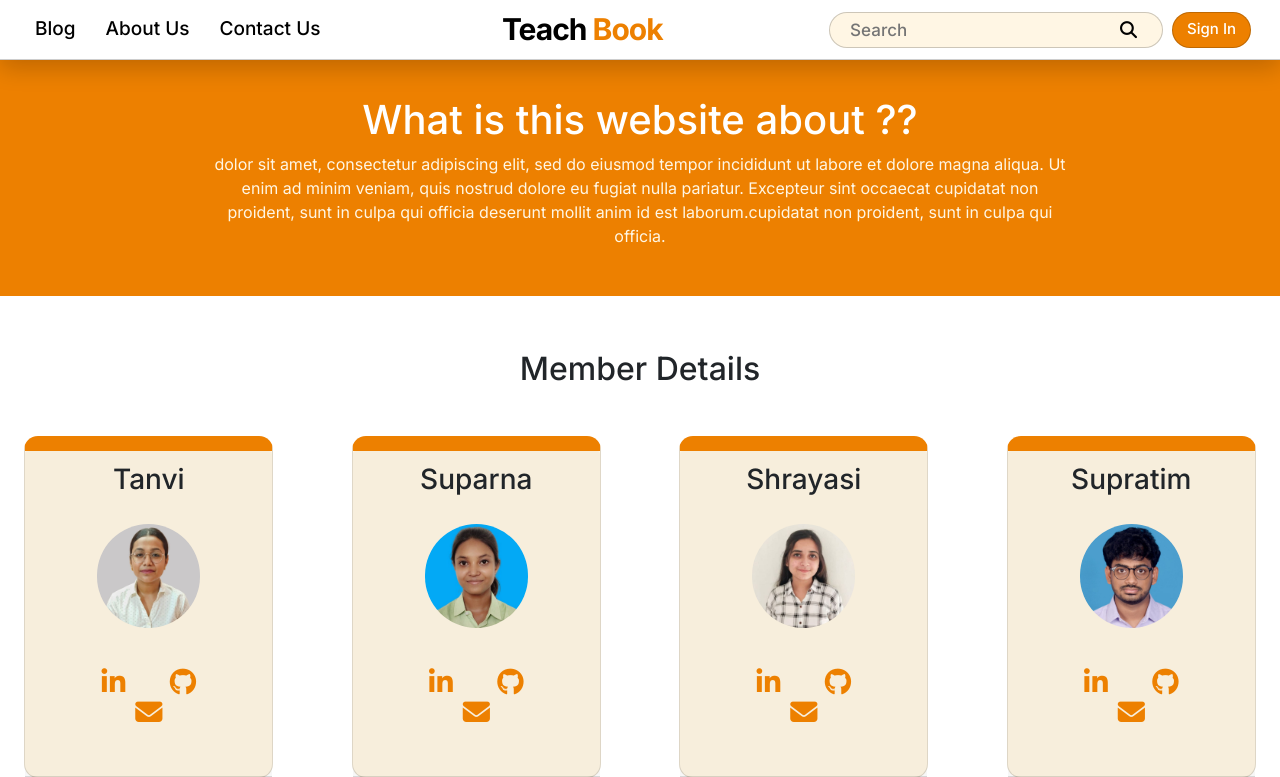
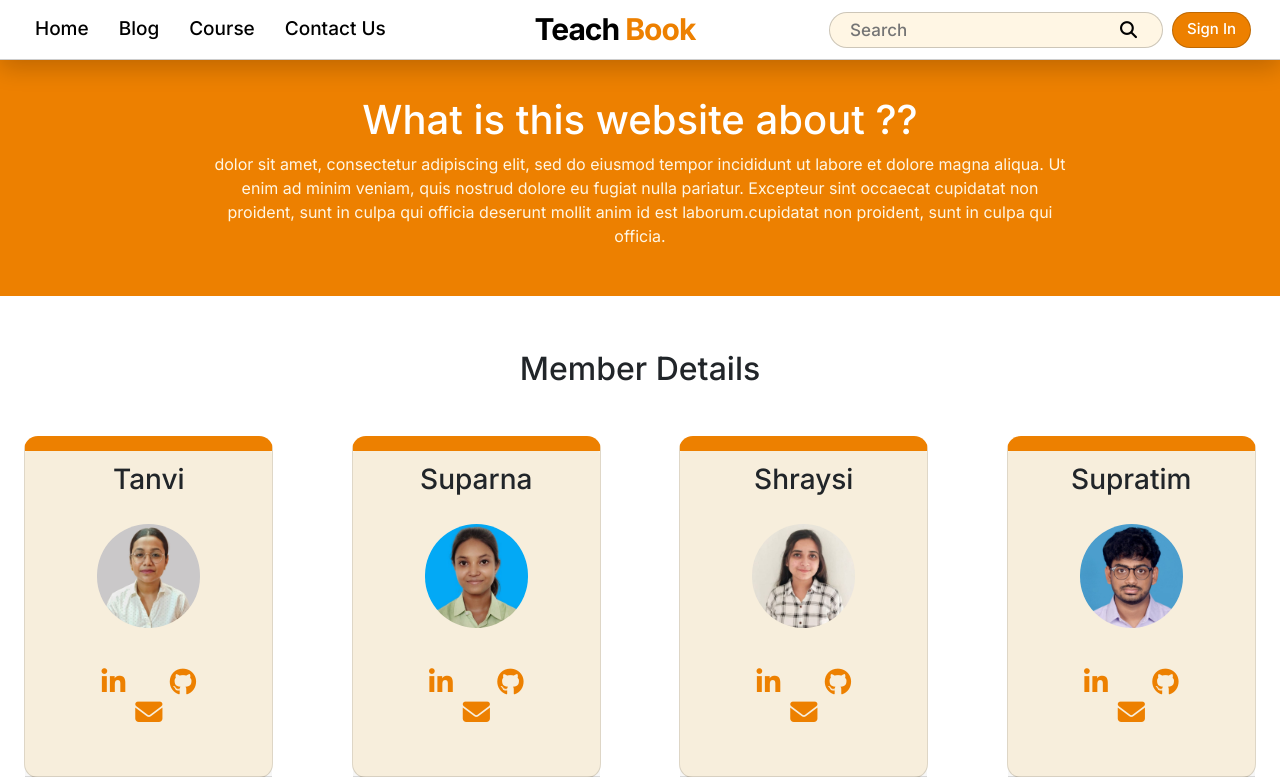
Before and after one commit to SUPARNA150/TEACHBOOK, a web app: file public/pages/aboutUs_Index.html in a window 1280 px wide. Shown: the top 777 px of the page. Run offline with its HTML, style and script files only (its server is not run), Linux system fonts and the light colour scheme; some libraries are stand-ins or nearby versions.

Commit message:
added links in about us page

```diff
--- a/public/pages/aboutUs_Index.html
+++ b/public/pages/aboutUs_Index.html
@@ -47,8 +47,9 @@
    <header class="header">
     <nav class="fixed-top">
         <div class="nav-items">
-            <li><a href="#">Blog</a></li>
-            <li><a href="#">About Us</a></li>
+            <li><a href="/public/index.html">Home</a></li>
+            <li><a href="/public/pages/blog.html">Blog</a></li>
+            <li><a href="/public/pages/courseMore.html">Course</a></li>
             <li><a href="#">Contact Us</a></li>
         </div>
 
@@ -74,7 +75,8 @@
                 <button type="submit" class="fas fa-search"></button>
             </form>
             <div class="sign">
-                <button class="button">Sign In</button>
+              <a href="/public/pages/login.html"><button class="button">Sign In</button></a>
+
             </div>
         </div>
     </nav>
@@ -82,7 +84,10 @@
 
 <!-- HEADER SECTION ENDS  -->
 
-    <!-- title section  -->
+
+
+
+<!-- HOME SECTION STARTS  -->
 
     <section class="colored-section" id="title">
       <div class="container-fluid">
@@ -103,7 +108,14 @@
       </div>
     </section>
 
-    <!-- Members Details -->
+<!-- HOME SECTION ENDS  -->
+
+
+
+
+
+<!-- MEMBERS SECTION STARTS  -->
+
     <section id="memberDetails">
 
       <h2 class="section-heading">Member Details</h2>
@@ -139,7 +151,7 @@
         <div class="memberDetails-column col-lg-3 col-md-6">
           <div class="card">
             <div class="card-header">
-              <h3>Shrayasi</h3>
+              <h3>Shraysi</h3>
               <img class="card-img-top rounded-circle profileImg" src="/public/Image/shraysiPic.jpg" alt="imageShrayasi">
               <div class="card-body">
                 <p>
@@ -166,6 +178,10 @@
         </div>
       </div>
 
+<!-- MEMBERS SECTION STARTS -->
+
+
+
 
 <!-- FOOTER SECTION STARTS -->
 
@@ -177,8 +193,8 @@
               <ul>
                   <li><a href="/public/index.html">home</a></li>
                   <li><a href="/public/pages/blog.html">blog</a></li>
-                  <li><a href="#">course</a></li>
-                  <li><a href="#">about us</a></li>
+                  <li><a href="/public/pages/courseMore.html">course</a></li>
+                  <li><a href="/public/pages/aboutUs_Index.html">about us</a></li>
                   <li><a href="#">contact us</a></li>
               </ul>
           </div>
@@ -196,10 +212,10 @@
           <div class="footer-col">
               <h4>courses</h4>
               <ul>
-                  <li><a href="#">course 1</a></li>
-                  <li><a href="#">course 2</a></li>
-                  <li><a href="#">course 3</a></li>
-                  <li><a href="#">course 4</a></li>
+                  <li><a href="/public/pages/coursePage_Index.html">course 1</a></li>
+                  <li><a href="/public/pages/coursePage_Index.html">course 2</a></li>
+                  <li><a href="/public/pages/coursePage_Index.html">course 3</a></li>
+                  <li><a href="/public/pages/coursePage_Index.html">course 4</a></li>
               </ul>
           </div>
           <div class="footer-col">
@@ -220,6 +236,9 @@
 
 <!-- FOOTER SECTION ENDS -->
 
+
+
+
 <script src="/public/Js/index.js"> </script>
 
   </body>
```
